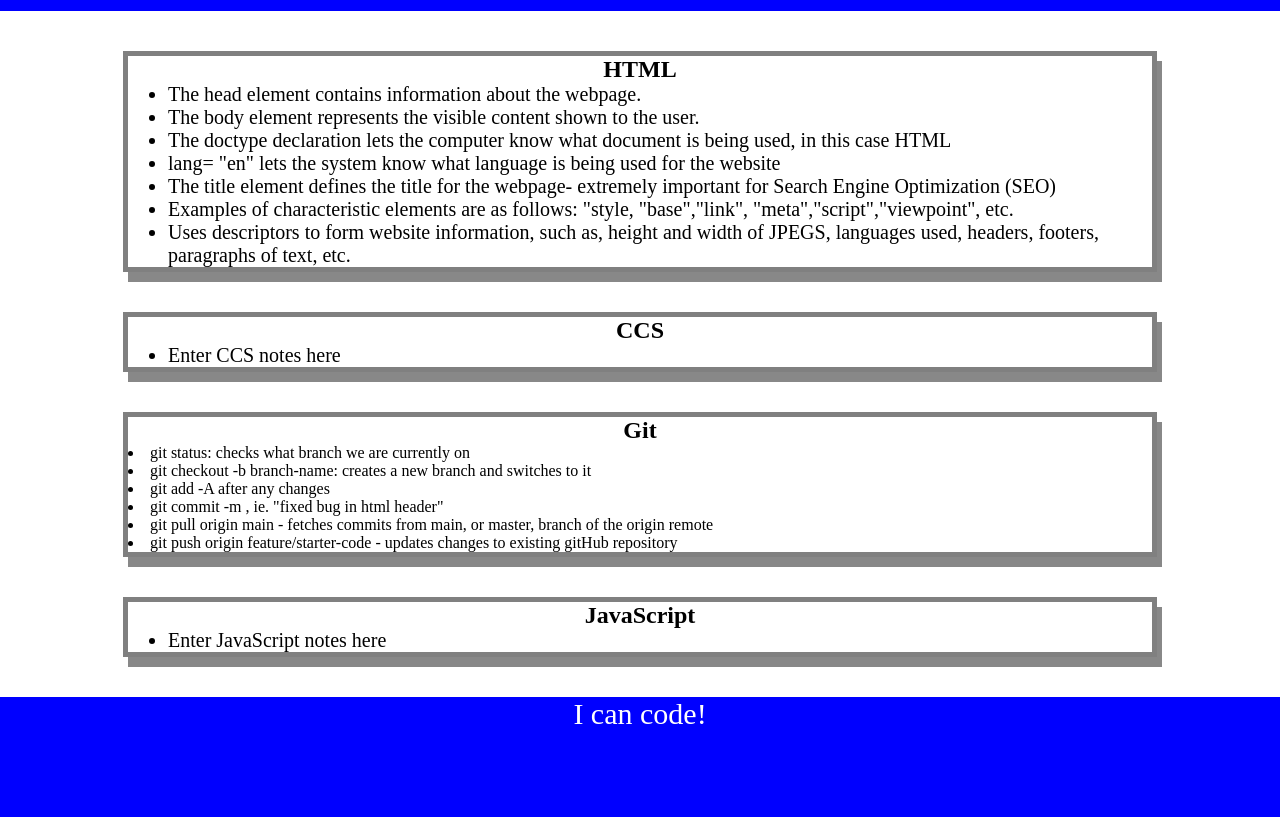
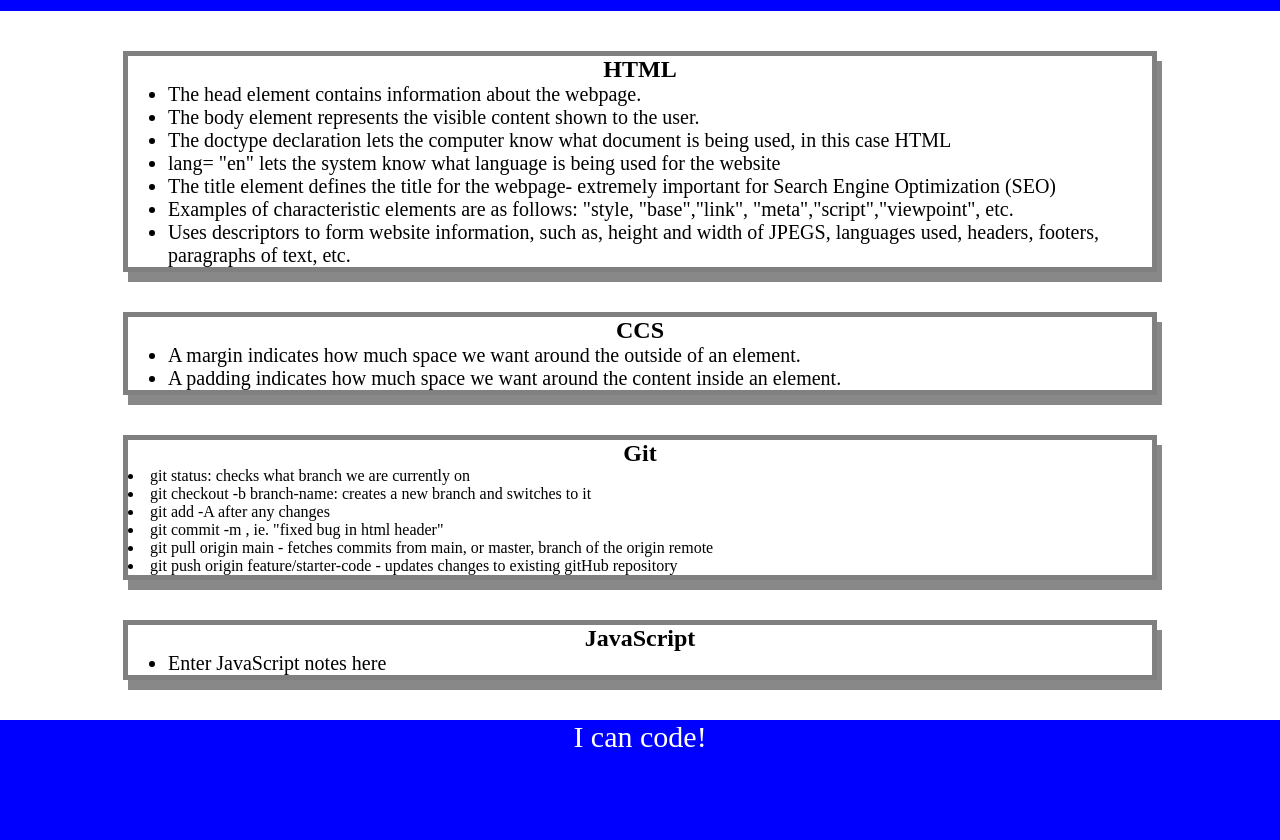
Before and after one commit to ChinaCat1998/Prework-study-guide, a plain HTML site: page index copy 2.html in a window 1280 px wide. Shown: the part 109-949 px from the top of the page. Before the commit the page ends 926 px from the top, so only its background shows below. Drawn offline with Linux system fonts and the light colour scheme; files that its build step writes are made by us from their sources.

Commit message:
updated CSS course notes in index.html

```diff
--- a/index copy 2.html
+++ b/index copy 2.html
@@ -29,7 +29,8 @@
       <section class="card" id="css-section">
         <h2>CCS</h2>
         <ul>
-          <li>Enter CCS notes here</li>
+          <li>A margin indicates how much space we want around the outside of an element.</li>
+          <li>A padding indicates how much space we want around the content inside an element.</li>
         </ul>
       </section>
 
```
